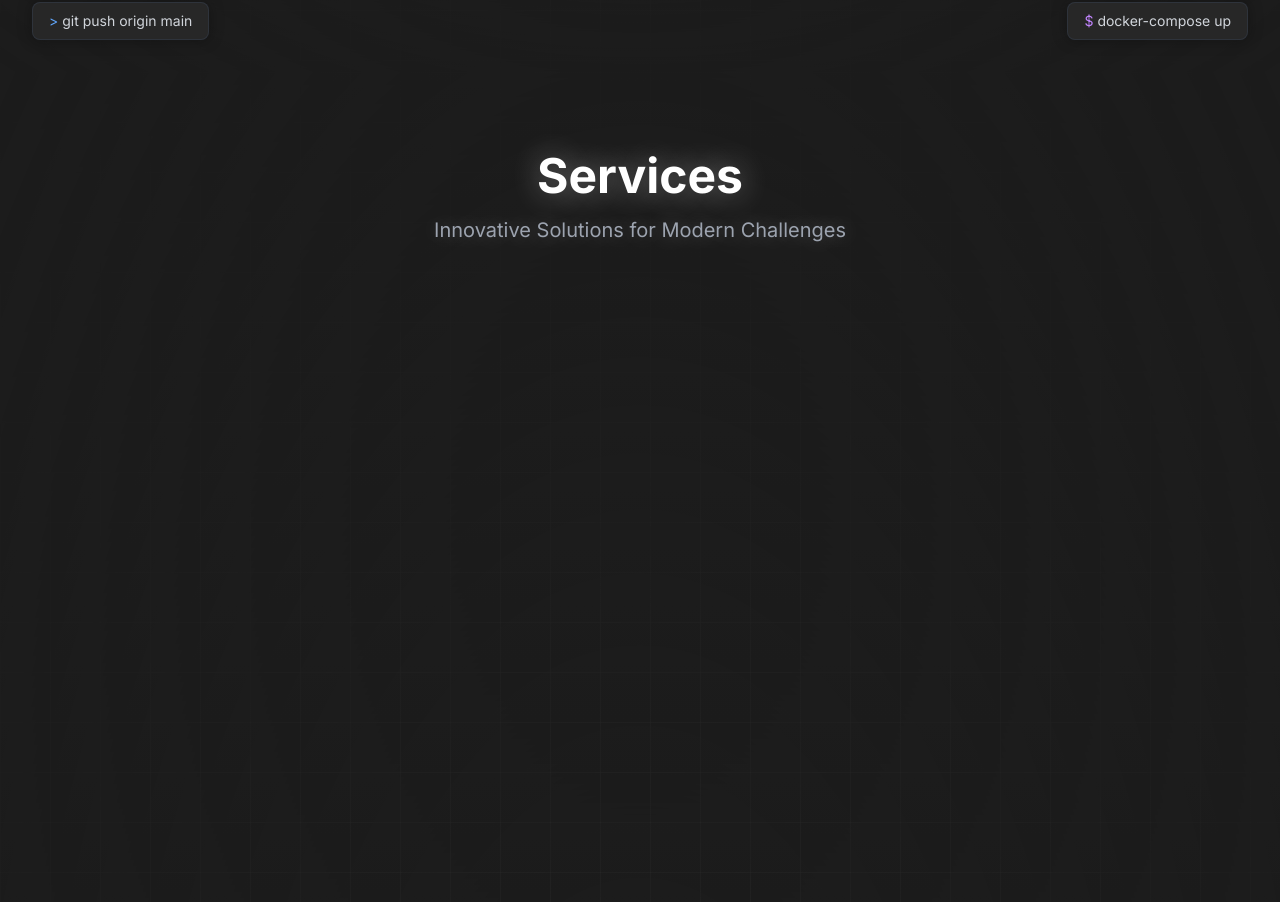
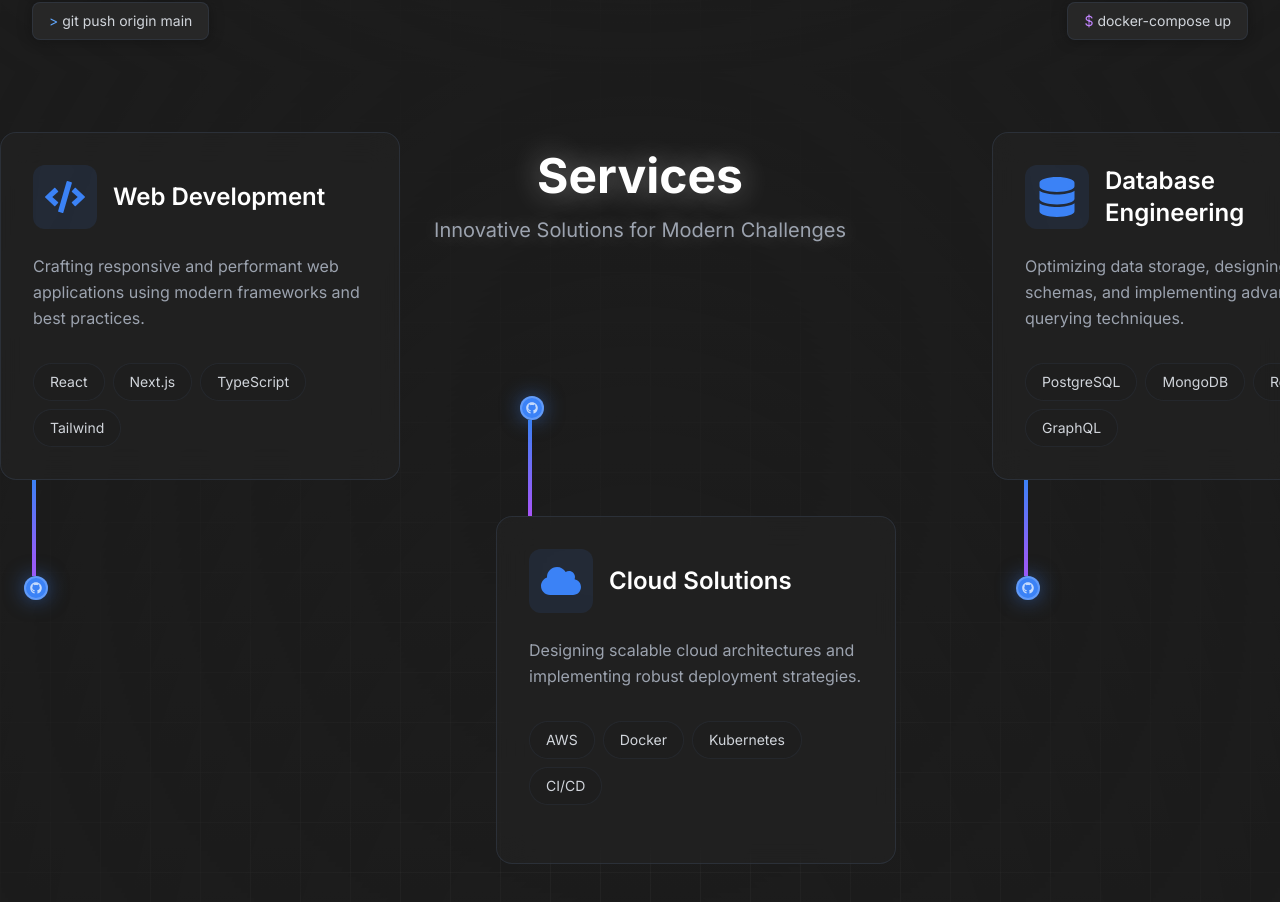
Before and after one commit to alexandre-amaral/portfolio, a Next.js app: page / in a window 1280 px wide. Shown: the part 740-1642 px from the top of the page. Built offline with nearby package versions, Linux system fonts and the light colour scheme.

Commit message:
services

```diff
--- a/app/components/Services.tsx
+++ b/app/components/Services.tsx
@@ -135,11 +135,11 @@
         pin: true,
         scrub: 1,
         start: 'top top',
-        end: () => `+=${cards.scrollWidth - window.innerWidth + 100}`,
+        end: () => `+=${cards.scrollWidth - window.innerWidth}`,
         invalidateOnRefresh: true,
         anticipatePin: 1,
         onUpdate: (self) => {
-          // Anima a linha principal baseado no progresso do scroll
+          // Animate main branch based on scroll progress
           const progress = self.progress;
           gsap.to(mainBranch, {
             '--progress': progress * 100,
@@ -151,7 +151,7 @@
 
     // Animate cards container
     tl.to(cards, {
-      x: () => -(cards.scrollWidth - window.innerWidth + 100),
+      x: () => -(cards.scrollWidth - window.innerWidth),
       ease: 'none',
     });
 
@@ -163,30 +163,17 @@
       const branchDot = branch.querySelector('.branch-dot');
       const branchContent = branch.querySelector('.branch-content');
       const connectingLine = branch.querySelector('.connecting-line');
+      const branchPulse = branch.querySelector('.branch-pulse');
       const isEven = index % 2 === 0;
 
-      if (branchLine && branchDot && branchContent && connectingLine) {
-        gsap.set(branch, {
-          y: isEven ? -100 : 100,
-          opacity: 0
-        });
-
+      if (branchLine && branchDot && branchContent && connectingLine && branchPulse) {
         ScrollTrigger.create({
           trigger: branch,
           containerAnimation: tl,
           start: 'left center',
           end: 'right center',
-          toggleActions: 'play none none reverse',
           onEnter: () => {
-            // Anima o card e seus elementos
-            gsap.to(branch, {
-              y: 0,
-              opacity: 1,
-              duration: 0.8,
-              ease: 'power2.out'
-            });
-
-            // Anima a linha vertical
+            // Animate branch line with loading effect
             gsap.fromTo(branchLine,
               {
                 scaleY: 0,
@@ -194,50 +181,59 @@
               },
               {
                 scaleY: 1,
-                duration: 0.4,
+                duration: 0.6,
                 ease: 'power2.inOut'
               }
             );
 
-            // Anima o ponto da branch
+            // Animate branch dot with pulse effect
             gsap.fromTo(branchDot,
               {
-                scale: 0,
-                opacity: 0
+                scale: 0
               },
               {
                 scale: 1,
-                opacity: 1,
                 duration: 0.4,
                 ease: 'back.out(1.7)'
               }
             );
 
-            // Anima a linha de conexão
-            gsap.fromTo(connectingLine,
+            // Animate pulse effect
+            gsap.fromTo(branchPulse,
               {
-                scaleX: 0,
-                transformOrigin: 'left'
+                scale: 0.5,
+                opacity: 0.8
               },
               {
-                scaleX: 1,
-                duration: 0.6,
-                ease: 'power2.inOut',
-                delay: 0.2
+                scale: 2,
+                opacity: 0,
+                duration: 1.5,
+                repeat: -1,
+                ease: 'power2.out'
               }
             );
 
-            // Anima o conteúdo do card
+            // Animate connecting line with gradient flow
+            gsap.fromTo(connectingLine,
+              {
+                '--line-progress': '0%'
+              },
+              {
+                '--line-progress': '100%',
+                duration: 0.8,
+                ease: 'power2.inOut'
+              }
+            );
+
+            // Animate card content
             gsap.fromTo(branchContent,
               {
-                opacity: 0,
-                scale: 0.8,
-                y: isEven ? -20 : 20
+                y: isEven ? -20 : 20,
+                scale: 0.95
               },
               {
-                opacity: 1,
+                y: 0,
                 scale: 1,
-                y: 0,
                 duration: 0.6,
                 delay: 0.3,
                 ease: 'power2.out'
@@ -291,7 +287,7 @@
         <div
           ref={mainBranchRef}
           className="absolute left-0 right-0 h-1 top-1/2 transform -translate-y-1/2
-                     bg-gradient-to-r from-blue-500/30 to-purple-500/30"
+                     bg-gradient-to-r from-blue-500/30 via-purple-500/30 to-blue-500/30"
           style={{
             '--progress': '0',
             maskImage: 'linear-gradient(to right, black var(--progress, 0%), transparent var(--progress, 0%))',
@@ -302,7 +298,7 @@
         {/* Cards Container */}
         <div
           ref={cardsRef}
-          className="flex pl-[20%] space-x-32 pb-20 pr-[20%]"
+          className="flex space-x-24"
         >
           {t.services.map((service, index) => {
             const Icon = service.icon;
@@ -312,30 +308,44 @@
               <div
                 key={index}
                 ref={setRef(index)}
-                className={`relative flex-shrink-0 w-[400px] ${isEven ? '-translate-y-32' : 'translate-y-32'}`}
+                className={`relative flex-shrink-0 w-[400px] ${isEven ? '-translate-y-48' : 'translate-y-48'}`}
               >
                 {/* Connecting Line to Main Branch */}
                 <div
-                  className={`absolute connecting-line h-1 bg-gradient-to-r from-blue-500/50 to-purple-500/50
-                              ${isEven ? 'top-[calc(100%+64px)] left-8' : 'bottom-[calc(100%+64px)] left-8'}
+                  className={`absolute connecting-line h-1
+                              ${isEven ? 'top-[calc(100%+96px)] left-8' : 'bottom-[calc(100%+96px)] left-8'}
                               w-32`}
+                  style={{
+                    background: 'linear-gradient(to right, #3B82F6, #8B5CF6)',
+                    '--line-progress': '0%',
+                    maskImage: 'linear-gradient(to right, black var(--line-progress), transparent var(--line-progress))',
+                    WebkitMaskImage: 'linear-gradient(to right, black var(--line-progress), transparent var(--line-progress))'
+                  } as React.CSSProperties}
                 />
 
                 {/* Vertical Branch Line */}
                 <div
-                  className={`absolute branch-line w-1 bg-gradient-to-b from-blue-500/50 to-purple-500/50
+                  className={`absolute branch-line w-1 bg-gradient-to-b from-blue-500 to-purple-500
                               ${isEven ? 'top-full left-8' : 'bottom-full left-8'}
-                              h-16`}
+                              h-24`}
                 />
 
-                {/* Branch Dot */}
+                {/* Branch Dot with Pulse Effect */}
                 <div
-                  className={`absolute branch-dot w-6 h-6 bg-blue-500 rounded-full
-                              ${isEven ? 'top-[calc(100%+64px)] left-6' : 'bottom-[calc(100%+64px)] left-6'}
-                              flex items-center justify-center border-2 border-white/20
-                              shadow-[0_0_20px_rgba(59,130,246,0.5)]`}
+                  className={`absolute ${isEven ? 'top-[calc(100%+96px)]' : 'bottom-[calc(100%+96px)]'} left-6`}
                 >
-                  <FaGithub className="w-3 h-3 text-white/70" />
+                  <div className="relative">
+                    <div
+                      className="branch-pulse absolute inset-0 w-6 h-6 rounded-full bg-blue-500/30"
+                    />
+                    <div
+                      className="branch-dot w-6 h-6 bg-blue-500 rounded-full
+                                flex items-center justify-center border-2 border-white/20
+                                shadow-[0_0_20px_rgba(59,130,246,0.5)] relative z-10"
+                    >
+                      <FaGithub className="w-3 h-3 text-white/70" />
+                    </div>
+                  </div>
                 </div>
 
                 {/* Card Content */}
```
